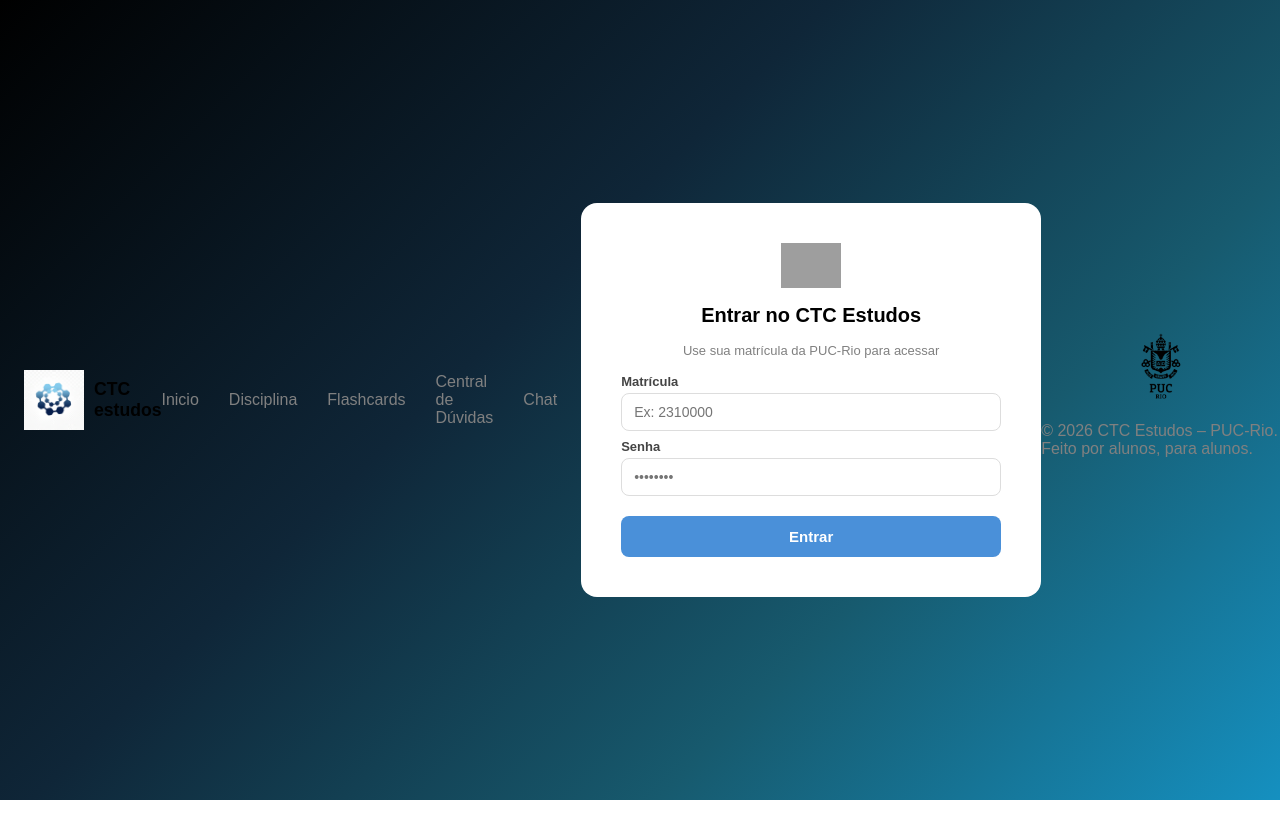
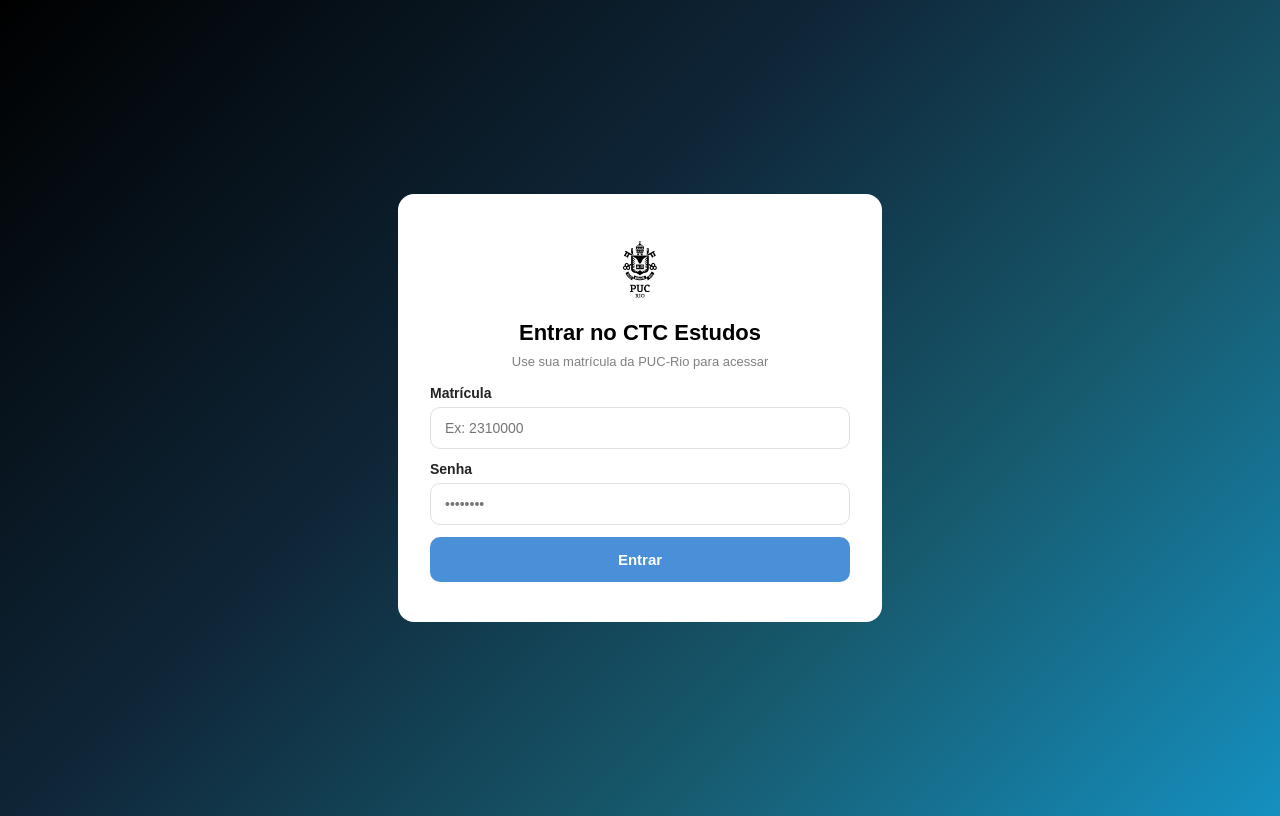
Before and after one commit to Lorpyzz/CTC_Estudos_V1, a Django app: template ctc_estudos/templates/login.html in a window 1280 px wide. Run offline with Django 5.2, Linux system fonts and the light colour scheme; the template is opened without the code that fills it, so the values that code supplies are empty; grey boxes are pictures that could not be loaded.

Commit message:
ajuste de problemas do merge

```diff
--- a/ctc_estudos/static/css/flashcards.css
+++ b/ctc_estudos/static/css/flashcards.css
@@ -39,6 +39,7 @@ header h1 {
   display: grid;
   grid-template-columns: repeat(auto-fill, minmax(220px, 1fr));
   gap: 20px;
+  min-height: 470px;
 }
 
 /* Card individual */
--- a/ctc_estudos/static/css/login.css
+++ b/ctc_estudos/static/css/login.css
@@ -1,5 +1,4 @@
 body {
-    margin: 0;
     min-height: 100vh;
     background: linear-gradient(135deg, #000000 0%, #0f2638 40%, #175a6e 70%, #1590c0 100%);
     display: flex;
@@ -8,72 +7,79 @@ body {
     font-family: Arial, Helvetica, sans-serif;
 }
 
-
 .login-box {
     background: white;
     border-radius: 16px;
-    padding: 40px;
+    padding: 40px 32px;
     width: 100%;
-    max-width: 380px;
+    max-width: 420px;
     display: flex;
     flex-direction: column;
-    align-items: center;
-    gap: 8px;
+    gap: 16px;
+}
+
+.login-box img {
+    align-self: center;
+    width: 70px;
 }
 
 .login-box h2 {
-    margin: 8px;
+    margin: 0;
     color: black;
-    font-size: 20px;
+    font-size: 22px;
+    font-weight: 700;
     text-align: center;
 }
 
-.login-box p {
-    margin: 0 0 8px 0;
+.login-box > p {
+    margin: -8px 0 0 0;
     color: gray;
     font-size: 13px;
     text-align: center;
 }
 
 .campo {
-    width: 100%;
     display: flex;
     flex-direction: column;
-    gap: 4px;
+    gap: 6px;
 }
 
 .campo label {
-    font-size: 13px;
+    font-size: 14px;
     font-weight: 600;
-    color: #444;
+    color: #222;
 }
 
 .campo input {
-    padding: 10px 12px;
-    border: 1px solid #ddd;
-    border-radius: 8px;
+    padding: 12px 14px;
+    border: 1px solid #e0e0e0;
+    border-radius: 10px;
     font-size: 14px;
     outline: none;
     width: 100%;
     box-sizing: border-box;
+    color: #333;
 }
 
 .campo input:focus {
     border-color: #4A90D9;
 }
 
+form {
+    width: 100%;
+    display: flex;
+    flex-direction: column;
+    gap: 12px;
+}
+
 .btn-entrar {
-    margin-top: 12px;
-    width: 100%;
-    padding: 12px;
+    padding: 14px;
     background-color: #4A90D9;
     color: white;
     border: none;
-    border-radius: 8px;
+    border-radius: 10px;
     font-size: 15px;
     font-weight: 600;
     cursor: pointer;
-    text-align: center;
-    text-decoration: none;
-    box-sizing: border-box;
+    width: 100%;
 }
--- a/ctc_estudos/templates/base.html
+++ b/ctc_estudos/templates/base.html
@@ -21,10 +21,12 @@
             <li><a href="{% url 'chat' %}">Chat</a></li>
         </ul>
     </nav>
+    <hr class="divider">
 
     {% block content %}
     {% endblock %}
 
+    <hr class="divider">
     <footer>
         <img src="{% static 'img/logo-puc-rio.png' %}" alt="Logo PUC-Rio" class="footer-logo">
         <p>© 2026 CTC Estudos – PUC-Rio. Feito por alunos, para alunos.</p>
--- a/ctc_estudos/templates/disciplinas.html
+++ b/ctc_estudos/templates/disciplinas.html
@@ -10,7 +10,7 @@
 <link rel="preconnect" href="https://fonts.gstatic.com" crossorigin>
 <link href="https://fonts.googleapis.com/css2?family=Inter:ital,opsz,wght@0,14..32,100..900;1,14..32,100..900&display=swap" rel="stylesheet">
 
-<hr class="divider">
+
 
 <div class="titulo">
     <h1><b>Disciplinas</b></h1>
--- a/ctc_estudos/templates/duvidas.html
+++ b/ctc_estudos/templates/duvidas.html
@@ -9,7 +9,7 @@
 </head>
 <body>
 
-    <hr class="divider">
+
 
     <div class="main-container">
         <header class="header-section">
--- a/ctc_estudos/templates/flashcards.html
+++ b/ctc_estudos/templates/flashcards.html
@@ -5,7 +5,7 @@
 
 <link rel="stylesheet" href="{% static 'css/flashcards.css' %}">
 
-<hr class="divider">
+
 <header>
     <div>
         <h1>Flashcards</h1>
@@ -79,6 +79,6 @@
         fecharModal();
     }
 </script>
-<hr class="divider">
+
 
 {% endblock %}
--- a/ctc_estudos/templates/login.html
+++ b/ctc_estudos/templates/login.html
@@ -1,17 +1,19 @@
-{% extends "base.html" %}
+<!DOCTYPE html>
+<html lang="pt-br">
+<head>
+    <meta charset="UTF-8">
+    <meta name="viewport" content="width=device-width, initial-scale=1.0">
     {% load static %}
-
-{% block title %}Login{% endblock %}
-
-{% block content %}
+    <title>Login</title>
     <link rel="stylesheet" href="{% static 'css/login.css' %}">
 </head>
 <body>
     <div class="login-box">
-        <img src="imagens/logo-puc-rio.png" width="60px">
+        <img src="{% static 'img/logo-puc-rio.png' %}" width="60px">
         <h2>Entrar no CTC Estudos</h2>
         <p>Use sua matrícula da PUC-Rio para acessar</p>
 
+        <form action="{% url 'home' %}">
             <div class="campo">
                 <label>Matrícula</label>
                 <input type="text" placeholder="Ex: 2310000" required>
@@ -22,9 +24,9 @@
                 <input type="password" placeholder="••••••••" required>
             </div>
 
-        <a href="index.html" class="btn-entrar">Entrar</a>
+            <button type="submit" class="btn-entrar">Entrar</button>
+        </form>
+
     </div>
 </body>
-{% endblock %}
-
 </html>
```
Also changed, not shown: ctc_estudos/static/css/chat.css (+22 -81 lines), ctc_estudos/templates/chat.html (+20 -125 lines). Lines whose indentation alone changed are shown as unchanged.
